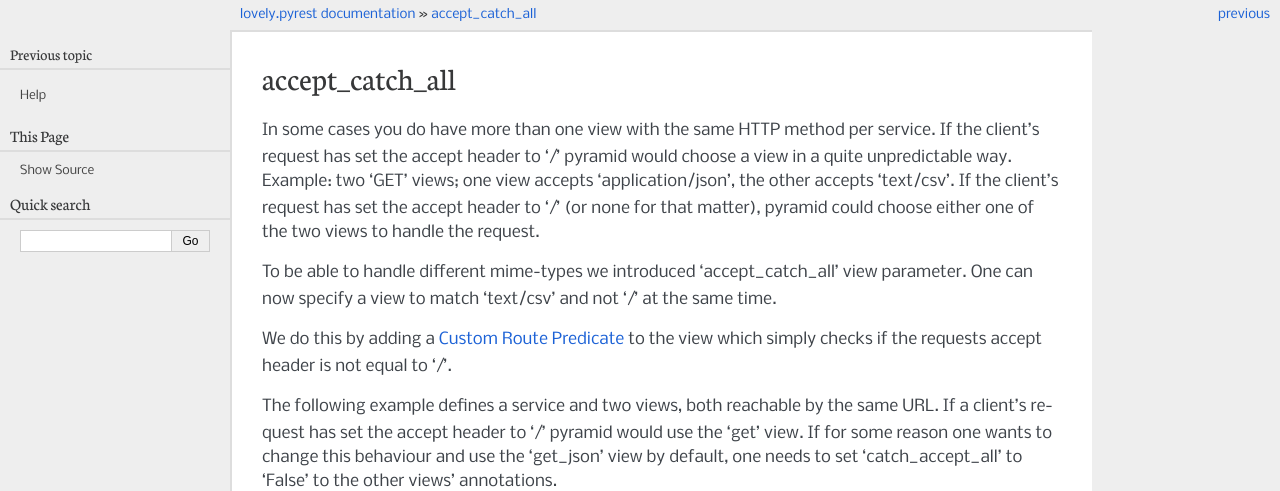
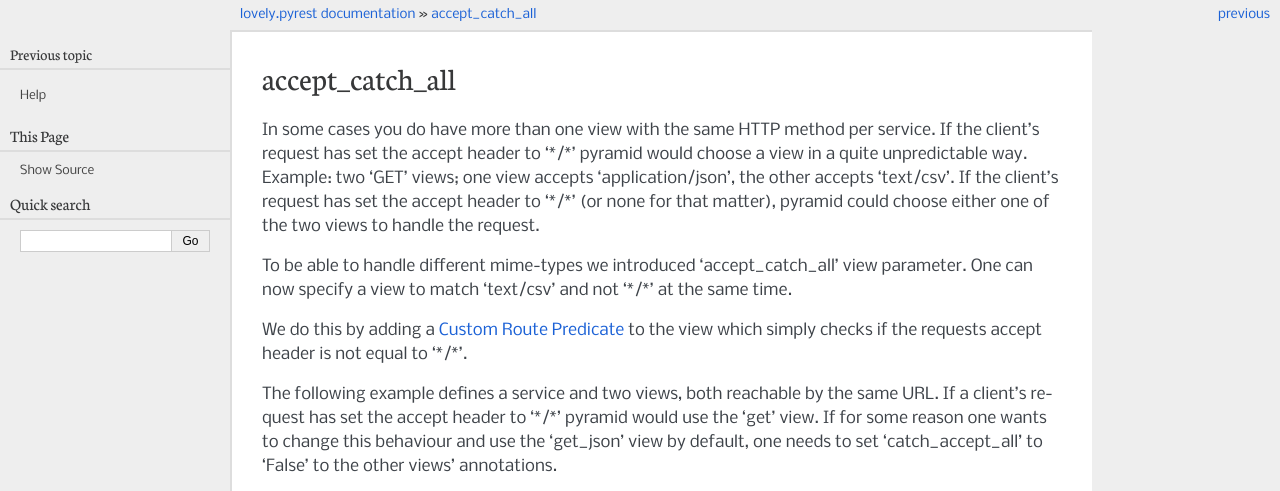
Before and after one commit to lovelysystems/lovely.pyrest, a Sphinx documentation site: the page built from docs/accept_catch_all.txt, in a window 1280 px wide, cut to the strip 0-491 px from the top of the page. Built offline with Sphinx 7.4.7, drawn with Linux system fonts in a browser that asks for light colours.

```diff
--- a/docs/accept_catch_all.txt
+++ b/docs/accept_catch_all.txt
@@ -4,25 +4,25 @@ accept_catch_all
 
 In some cases you do have more than one view with the same HTTP method
 per service.
-If the client's request has set the accept header to '*/*' pyramid would
+If the client's request has set the accept header to '\*/\*' pyramid would
 choose a view in a quite unpredictable way.
 Example: two 'GET' views; one view accepts 'application/json', the other
 accepts 'text/csv'.
-If the client's request has set the accept header to '*/*' (or none for
+If the client's request has set the accept header to '\*/\*' (or none for
 that matter), pyramid could choose either one of the two views to handle
 the request.
 
 To be able to handle different mime-types we introduced 'accept_catch_all'
 view parameter.
-One can now specify a view to match 'text/csv' and not '*/*' at the same
+One can now specify a view to match 'text/csv' and not '\*/\*' at the same
 time.
 
 We do this by adding a `Custom Route Predicate <http://docs.pylonsproject.org/projects/pyramid/en/latest/narr/urldispatch.html?highlight=custom%20predicate#custom-route-predicates>`_ to the view which
-simply checks if the requests accept header is not equal to '*/*'.
+simply checks if the requests accept header is not equal to '\*/\*'.
 
 The following example defines a service and two views, both reachable by the
 same URL. If a client's request has set the accept header to
-'*/*' pyramid would use the 'get' view.
+'\*/\*' pyramid would use the 'get' view.
 If for some reason one wants to change this behaviour and use the 'get_json'
 view by default, one needs to set 'catch_accept_all' to 'False' to the other views' annotations.
 
```
